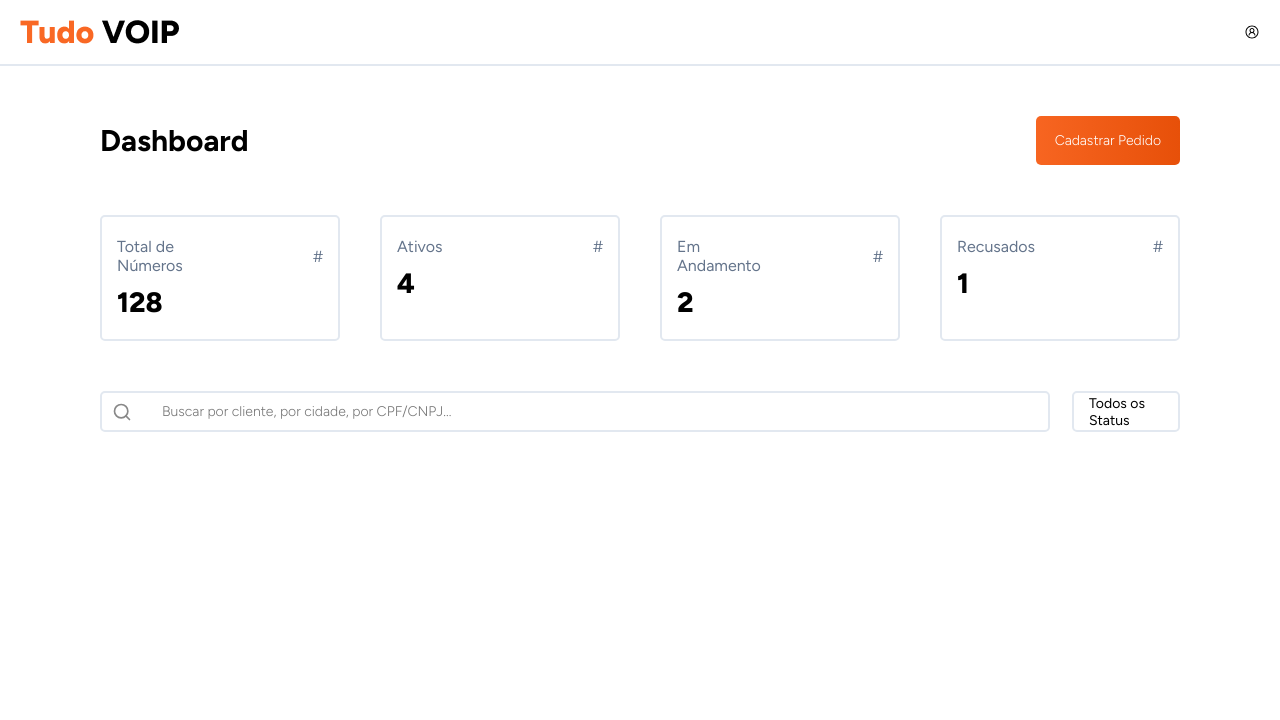
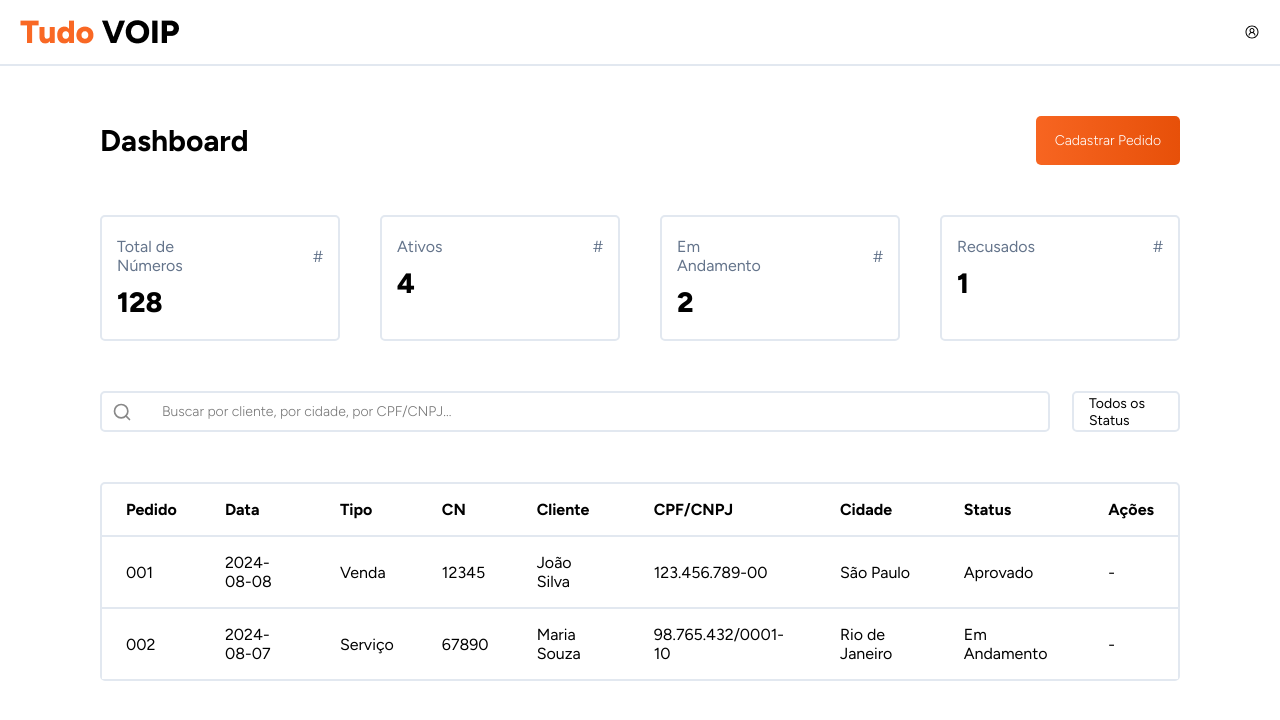
Before and after one commit to viitor14/front-tudo-voip, a React (Vite) app: page / in a window 1280 px wide. Shown: the top 720 px of the page. Built offline with nearby package versions, Linux system fonts and the light colour scheme.

Commit message:
criação da tabela dashboard

```diff
--- a/src/pages/Home/Home.jsx
+++ b/src/pages/Home/Home.jsx
@@ -1,5 +1,7 @@
 import { Container } from '../../styles/GlobalStyles';
-import { DivTitle, Title, BoxInfoDashboard, DivFilter } from './styled';
+import { DivTitle, Title, BoxInfoDashboard, DivFilter, Table } from './styled';
+
+import dados from './teste.json';
 
 import { useState } from 'react';
 
@@ -9,6 +11,19 @@ import Select from '../../components/select/Index';
 
 export default function Home() {
   const [valueSelected, setValueSelected] = useState('Todos os Status');
+
+  const colunas = [
+    'Pedido',
+    'Data',
+    'Tipo',
+    'CN',
+    'Cliente',
+    'CPF/CNPJ',
+    'Cidade',
+    'Status',
+    'Ações'
+  ];
+
   return (
     <Container>
       <DivTitle>
@@ -30,6 +45,30 @@ export default function Home() {
           value={valueSelected}
         />
       </DivFilter>
+      <Table>
+        <thead>
+          <tr>
+            {colunas.map((coluna, index) => (
+              <th key={index}>{coluna}</th>
+            ))}
+          </tr>
+        </thead>
+        <tbody>
+          {dados.map((pedido) => (
+            <tr key={pedido.id}>
+              <td>{pedido.id}</td>
+              <td>{pedido.data}</td>
+              <td>{pedido.tipo}</td>
+              <td>{pedido.cn}</td>
+              <td>{pedido.cliente}</td>
+              <td>{pedido.cpfCnpj}</td>
+              <td>{pedido.cidade}</td>
+              <td>{pedido.status}</td>
+              <td>-</td>
+            </tr>
+          ))}
+        </tbody>
+      </Table>
     </Container>
   );
 }
--- a/src/pages/Home/styled.js
+++ b/src/pages/Home/styled.js
@@ -26,3 +26,26 @@ export const DivFilter = styled.div`
   justify-content: space-between;
   align-items: center;
 `;
+
+export const Table = styled.table`
+  border: 2px solid ${borderColor};
+  border-radius: 5px;
+  width: 100%;
+  border-collapse: separate;
+  border-spacing: 0;
+
+  th,
+  td {
+    padding: 16px 24px;
+    text-align: left;
+    vertical-align: middle;
+  }
+
+  th {
+  }
+
+  td {
+    border-top: 2px solid ${borderColor};
+    background: #fff;
+  }
+`;
--- /dev/null
+++ b/src/pages/Home/teste.json
@@ -0,0 +1,22 @@
+[
+  {
+    "id": "001",
+    "data": "2024-08-08",
+    "tipo": "Venda",
+    "cn": "12345",
+    "cliente": "João Silva",
+    "cpfCnpj": "123.456.789-00",
+    "cidade": "São Paulo",
+    "status": "Aprovado"
+  },
+  {
+    "id": "002",
+    "data": "2024-08-07",
+    "tipo": "Serviço",
+    "cn": "67890",
+    "cliente": "Maria Souza",
+    "cpfCnpj": "98.765.432/0001-10",
+    "cidade": "Rio de Janeiro",
+    "status": "Em Andamento"
+  }
+]
```
